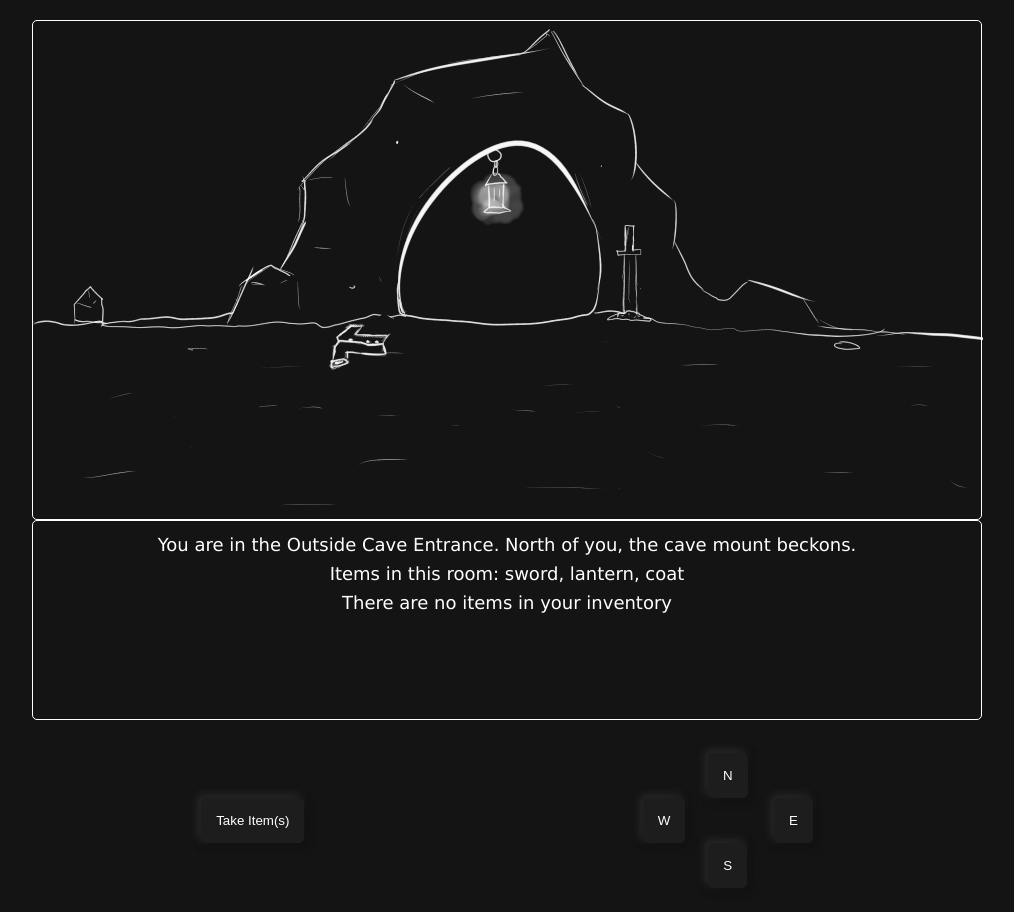
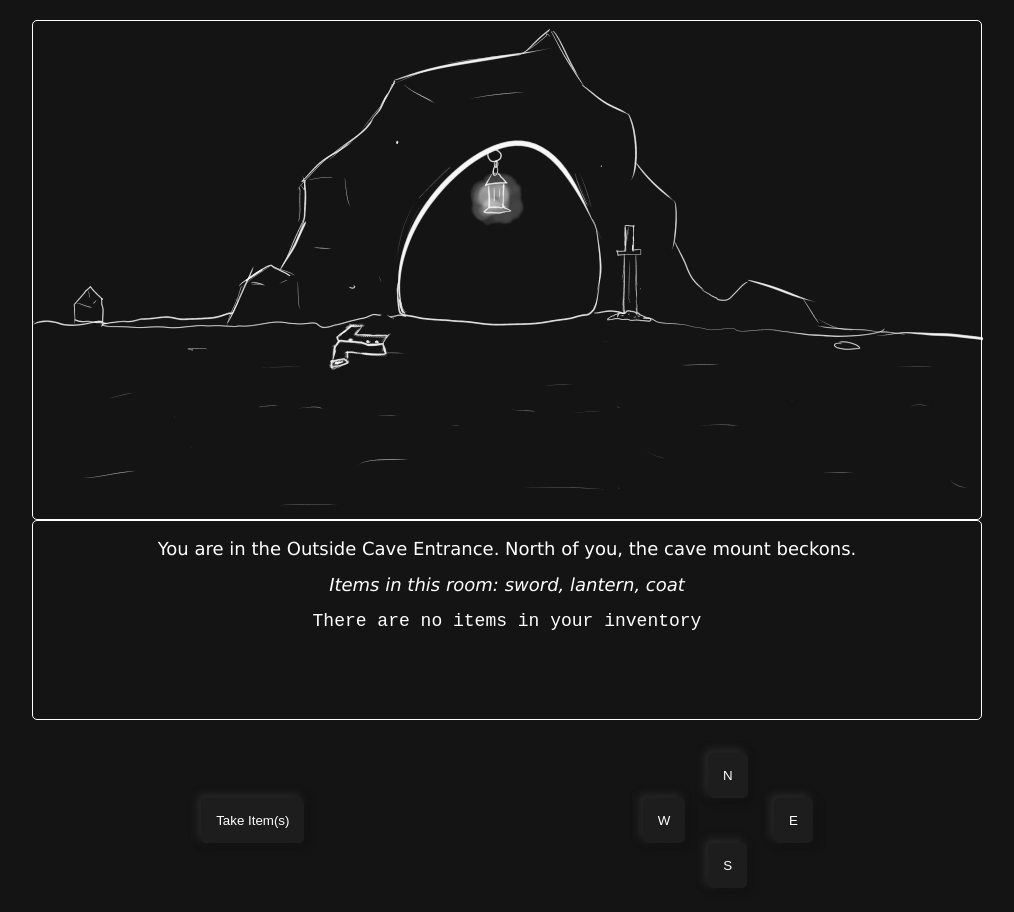
Before and after one commit to Eloy2/into-the-dark-cave, a React (Create React App) app: page / in a window 1280 px wide. Shown: the top 912 px of the page, without its empty margins (133-1147 px from the left). Built offline with nearby package versions, Linux system fonts and the light colour scheme.

Commit message:
changed font family and font style of inventory-text and items-in-room-text respectively

```diff
--- a/src/App.css
+++ b/src/App.css
@@ -39,7 +39,7 @@
 #text-area-container {
   display: flex;
   flex-direction: column;
-  line-height: 1.6;
+  line-height: 2;
   padding: 10px;
   height: 200px;
   font-size: large;
@@ -52,6 +52,14 @@
 @keyframes textFadeIn {
   0% {opacity:0;}
   100% {opacity:1;}
+}
+
+#items-in-room-text {
+  font-style: italic;
+}
+
+#inventory-text {
+  font-family: 'Courier New', Courier, monospace;
 }
 
 /* control containers */
--- a/src/components/TextArea.js
+++ b/src/components/TextArea.js
@@ -9,14 +9,14 @@ function TextArea() {
       <p key={state.currentRoom.name} className='fade-in-text'>
         {`You are in the ${state.currentRoom.name}. ${state.currentRoom.description}`}
       </p>
-      <p key={state.currentRoom.itemsInRoom} className='fade-in-text'>
+      <p key={state.currentRoom.itemsInRoom} className='fade-in-text' id='items-in-room-text'>
         {state.currentRoom.itemsInRoom.length > 0 ?
-          `Items in this room: ${state.currentRoom.itemsInRoom.join(", ")}`
+          `Items in this room: ${state.currentRoom.itemsInRoom.join(', ')}`
           :
           'There are no items in this room.'
         }
       </p>
-      <p key={state.inventory.length} className='fade-in-text'>
+      <p key={state.inventory.length} className='fade-in-text' id='inventory-text'>
         {state.inventory.length > 0 ?
           `Items in your inventory: ${state.inventory.join(', ')}`
           :
```
